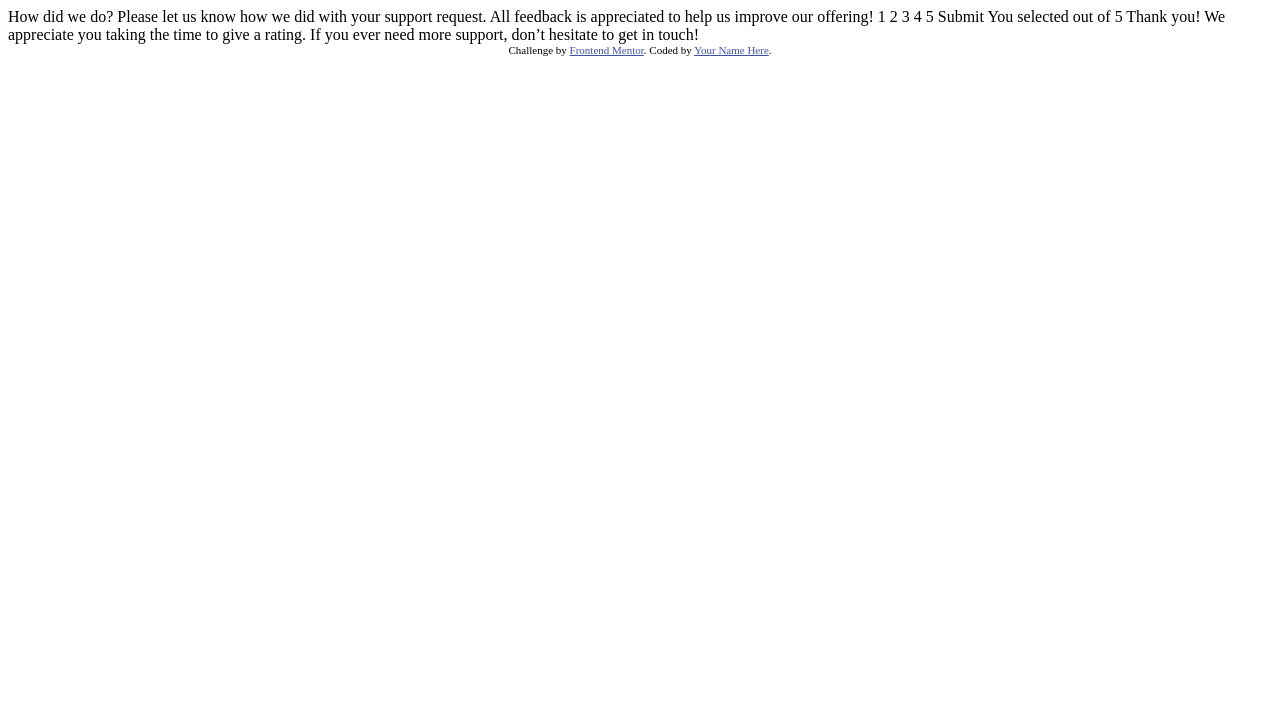
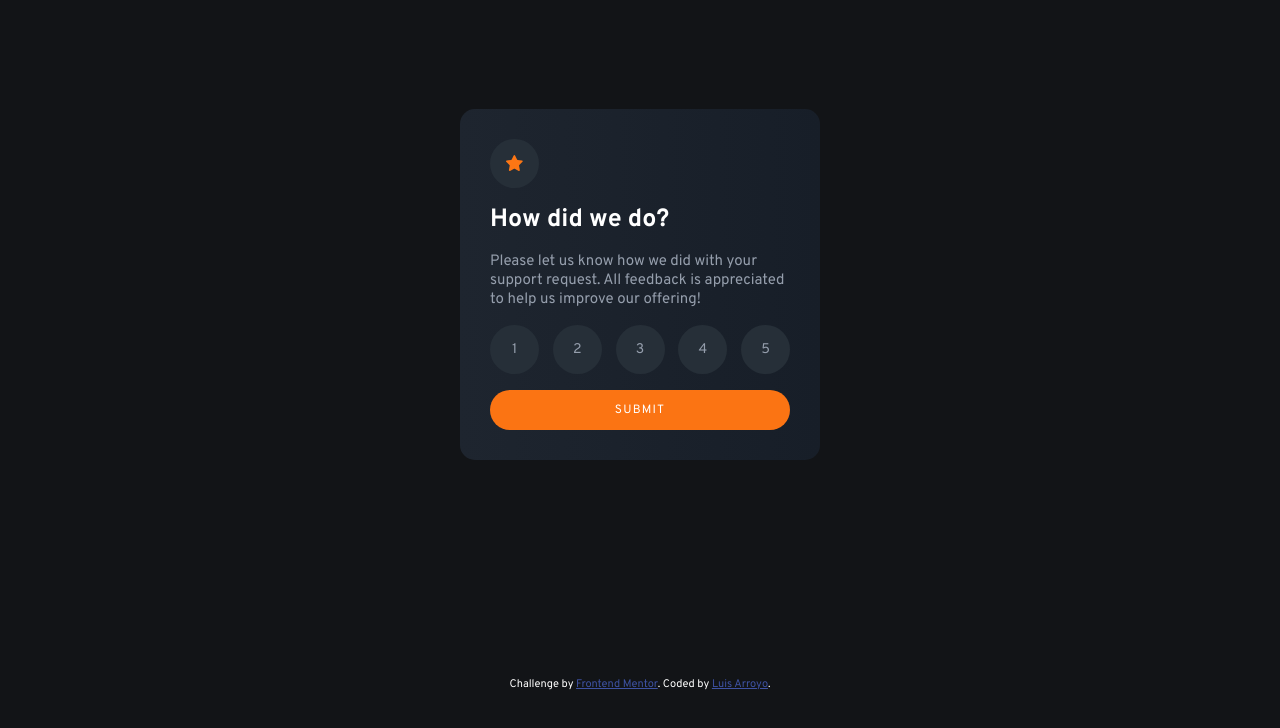
Before and after one commit to Larbz/interactive-rating-component-main, a plain HTML site: page index.html in a window 1280 px wide. Drawn offline with Linux system fonts and the light colour scheme.

Commit message:
frontend mentor interactive rating component
create a card for interactive rating

```diff
--- a/index.html
+++ b/index.html
@@ -1,49 +1,54 @@
 <!DOCTYPE html>
 <html lang="en">
   <head>
-  <meta charset="UTF-8">
-  <meta name="viewport" content="width=device-width, initial-scale=1.0"> <!-- displays site properly based on user's device -->
+    <meta charset="UTF-8" />
+    <meta name="viewport" content="width=device-width, initial-scale=1.0" />
+    <!-- displays site properly based on user's device -->
 
-  <link rel="icon" type="image/png" sizes="32x32" href="./images/favicon-32x32.png">
-
+    <link
+      rel="icon"
+      type="image/png"
+      sizes="32x32"
+      href="./images/favicon-32x32.png"
+    />
+    <link rel="stylesheet" href="styles.css" />
     <title>Frontend Mentor | Interactive rating component</title>
-
-  <!-- Feel free to remove these styles or customise in your own stylesheet 👍 -->
-  <style>
-    .attribution { font-size: 11px; text-align: center; }
-    .attribution a { color: hsl(228, 45%, 44%); }
-  </style>
   </head>
   <body>
-
+    <section class="card rate">
+      <figure class="card__star">
+        <img src="images/icon-star.svg" alt="" class="star__img" />
+      </figure>
+      <h2 class="card__question">How did we do?</h2>
+      <p class="card__paragraph">
+        Please let us know how we did with your support request. All feedback is
+        appreciated to help us improve our offering!
+      </p>
+      <div class="card__ratings">
+        <button class="card__rate">1</button>
+        <button class="card__rate">2</button>
+        <button class="card__rate">3</button>
+        <button class="card__rate">4</button>
+        <button class="card__rate">5</button>
+      </div>
+      <a href="#" class="card__submit">Submit</a>
+    </section>
     <!-- Rating state start -->
-
-  How did we do?
-
-  Please let us know how we did with your support request. All feedback is appreciated
-  to help us improve our offering!
-
-  1 2 3 4 5
-
-  Submit
-
-  <!-- Rating state end -->
-
-  <!-- Thank you state start -->
-
-  You selected <!-- Add rating here --> out of 5
-
-  Thank you!
-
-  We appreciate you taking the time to give a rating. If you ever need more support,
-  don’t hesitate to get in touch!
-
-  <!-- Thank you state end -->
-
+    <section class="card greetings">
+      <img src="images/illustration-thank-you.svg" alt="" class="greetings__img">
+      <p class="greetings__resume"></p>
+      <h2 class="greetings__title">Thank you!</h2>
+      <p class="greetings__paragraph"> We appreciate you taking the time to give a rating. If
+        you ever need more support, don’t hesitate to get in touch!
+    </p>
+    </section>
 
     <div class="attribution">
-    Challenge by <a href="https://www.frontendmentor.io?ref=challenge" target="_blank">Frontend Mentor</a>.
-    Coded by <a href="#">Your Name Here</a>.
+      Challenge by
+      <a href="https://www.frontendmentor.io?ref=challenge" target="_blank"
+        >Frontend Mentor</a
+      >. Coded by <a href="https://github.com/Larbz" target="_blank">Luis Arroyo</a>.
     </div>
+    <script src="index.js"></script>
   </body>
 </html>
--- /dev/null
+++ b/index.js
@@ -0,0 +1,18 @@
+const ratings = document.querySelectorAll(".card__rate");
+const submit = document.querySelector(".card__submit");
+const greetings = document.querySelector(".greetings__resume");
+const rate = document.querySelector(".rate");
+const greeting__card = document.querySelector(".greetings");
+var rating;
+ratings.forEach((rate) => {
+  rate.addEventListener("click", () => {
+    rating = rate.innerHTML;
+  });
+});
+submit.addEventListener("click", () => {
+  if (rating != undefined) {
+    greetings.innerHTML = `You selected ${rating} out of 5`;
+    rate.style.display = "none";
+    greeting__card.style.display = "flex";
+  }
+});
--- /dev/null
+++ b/styles.css
@@ -0,0 +1,134 @@
+@import url("https://fonts.googleapis.com/css2?family=Overpass:wght@400;700&display=swap");
+:root {
+  --Orange: hsl(25, 97%, 53%);
+  --White: hsl(0, 0%, 100%);
+  --Light-Grey: hsl(217, 12%, 63%);
+  --Medium-Grey: hsl(216, 12%, 54%);
+  --Dark-Blue: hsl(213, 19%, 18%);
+  --Very-Dark-Blue: hsl(216, 12%, 8%);
+  --Overpass: "Overpass", sans-serif;
+}
+* {
+  margin: 0;
+  padding: 0;
+  box-sizing: border-box;
+}
+html {
+  height: 100%;
+  font-size: 62.5%;
+  font-family: var(--Overpass);
+}
+body {
+  height: 100%;
+  background-color: var(--Very-Dark-Blue);
+  display: grid;
+  place-items: center;
+}
+p {
+  font-size: 1.5rem;
+}
+.attribution {
+  font-size: 1.1rem;
+  text-align: center;
+  color: var(--White);
+}
+.attribution a {
+  color: hsl(228, 45%, 44%);
+}
+.card {
+  width: 36em;
+  background: linear-gradient(to right, #1e252f, #171e28);
+  border-radius: 15px;
+  padding: 3em;
+}
+.card__question {
+  color: var(--White);
+  font-size: 2.5rem;
+}
+.card__paragraph {
+  color: var(--Light-Grey);
+}
+.card__ratings {
+  display: flex;
+  justify-content: space-between;
+}
+.card__rate {
+  text-decoration: none;
+  border-radius: 50%;
+  width: 3.5em;
+  height: 3.5em;
+  border: none;
+  background-color: #262f38;
+  color: var(--Light-Grey);
+  font-size: 1.4rem;
+  font-family: var(--Overpass);
+  cursor: pointer;
+}
+.card__rate:hover {
+  background-color: var(--Orange);
+  color: var(--White);
+}
+.card__rate:focus {
+  background-color: var(--Orange);
+  color: var(--White);
+}
+.card__star {
+  border-radius: 50%;
+  width: 4.9em;
+  height: 4.9em;
+  background-color: #262f38;
+  display: flex;
+  justify-content: center;
+  align-items: center;
+}
+.rate {
+  display: flex;
+  flex-direction: column;
+  gap: 1.6em;
+}
+.card__submit {
+  text-decoration: none;
+  width: 100%;
+  padding: 1em;
+  background-color: var(--Orange);
+  text-transform: uppercase;
+  color: var(--White);
+  letter-spacing: 1.2px;
+  text-align: center;
+  border-radius: 30px;
+  font-size: 1.2rem;
+}
+.card__submit:hover {
+  background-color: var(--White);
+  color: var(--Orange);
+}
+
+.greetings {
+  display: none;
+  flex-direction: column;
+  gap: 1.6em;
+  text-align: center;
+}
+.greetings__img {
+  width: 13em;
+  align-self: center;
+  padding-top: 1em;
+}
+.greetings__resume {
+  background-color: #262f38;
+  display: inline;
+  padding: 0.4em 0.8em;
+  width: fit-content;
+  align-self: center;
+  border-radius: 10px;
+  color: var(--Orange);
+}
+.greetings__title {
+  color: var(--White);
+  font-size: 2rem;
+  padding-top: 0.5em;
+}
+.greetings__paragraph {
+  color: var(--Medium-Grey);
+  padding-bottom: 1.6em;
+}
```
Lines whose indentation alone changed are shown as unchanged.
